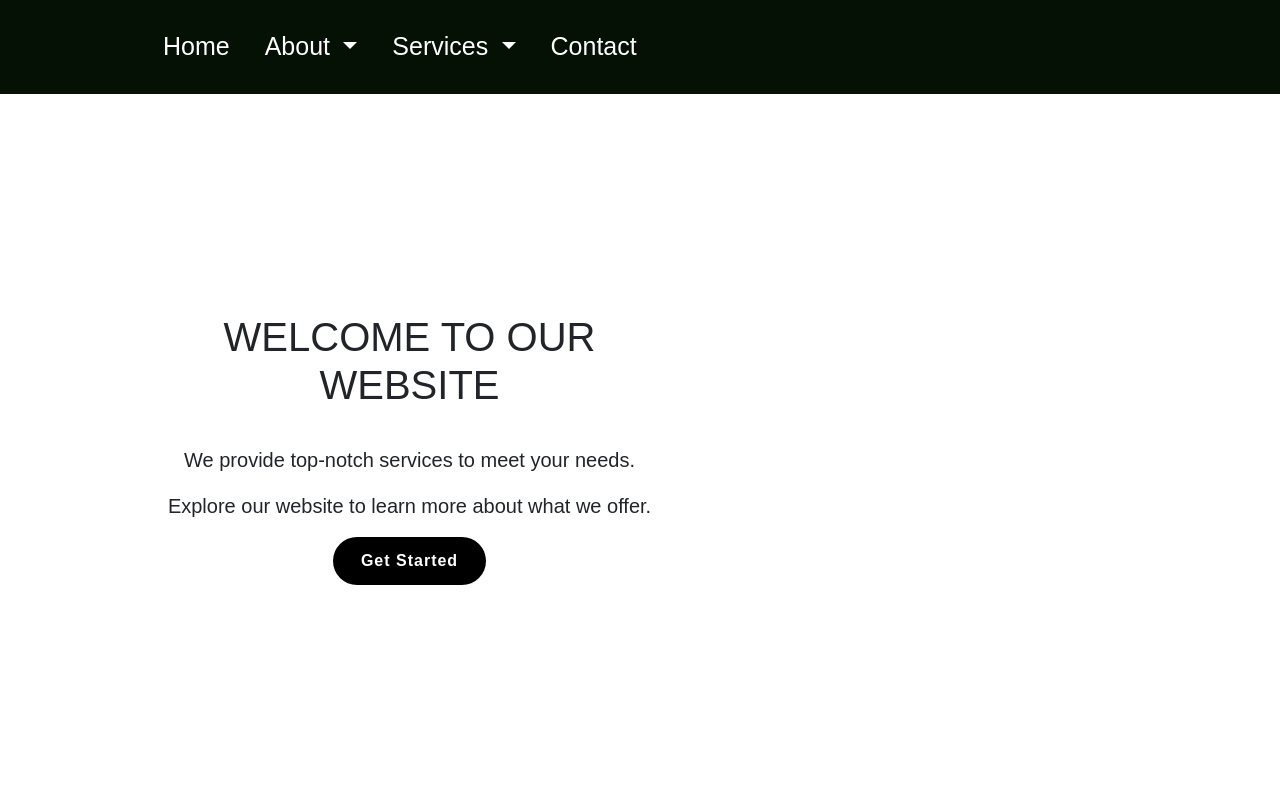
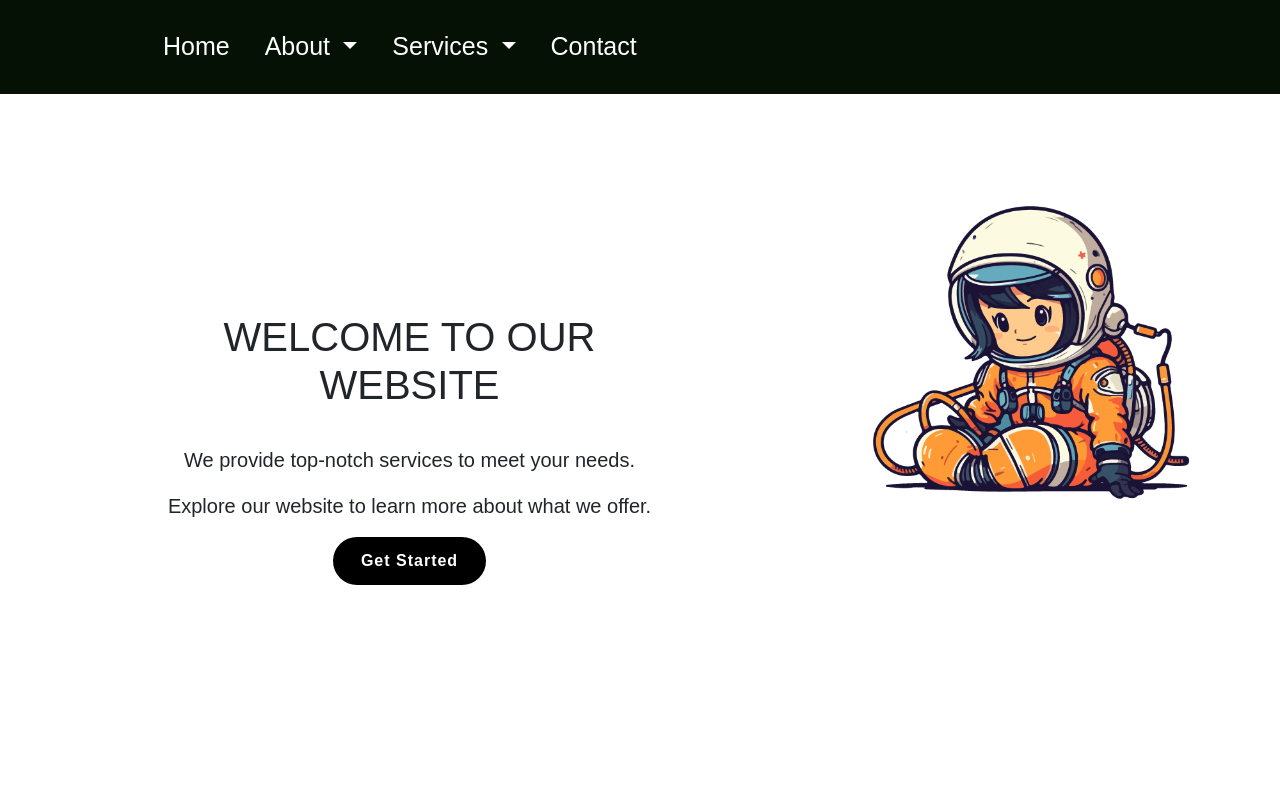
Before and after one commit to AB0823/Bootstrap-Practice-Project, a plain HTML site: page index.html in a window 1280 px wide. Shown: the top 800 px of the page. Drawn offline with nearby package versions, Linux system fonts and the light colour scheme.

Commit message:
Update style.css

```diff
--- a/style.css
+++ b/style.css
@@ -75,7 +75,7 @@ body
   width: 100%;
   justify-content: space-between;
   height: 100vh;
-  background:url(background.png) no-repeat;
+  background:url(images/background.png) no-repeat;
   background-size: cover;
   background-position: center;
   display: flex;
```
